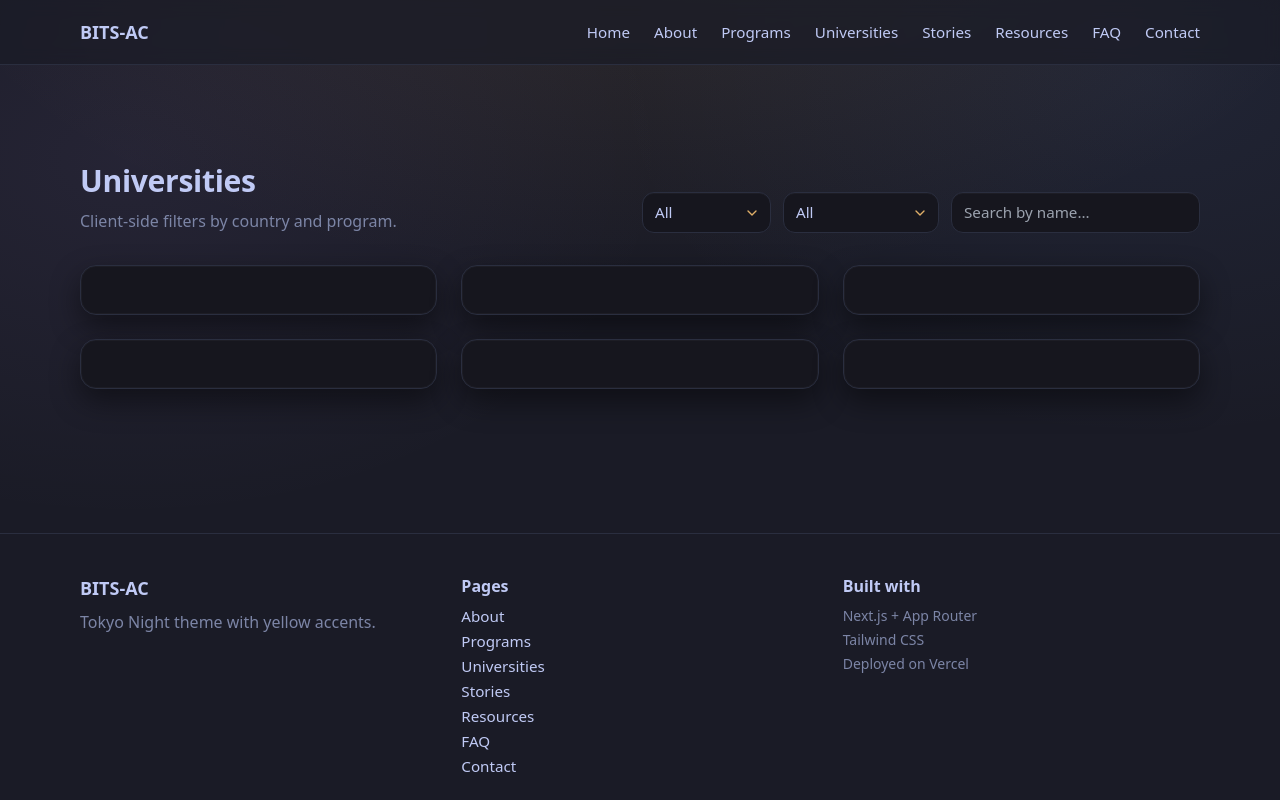
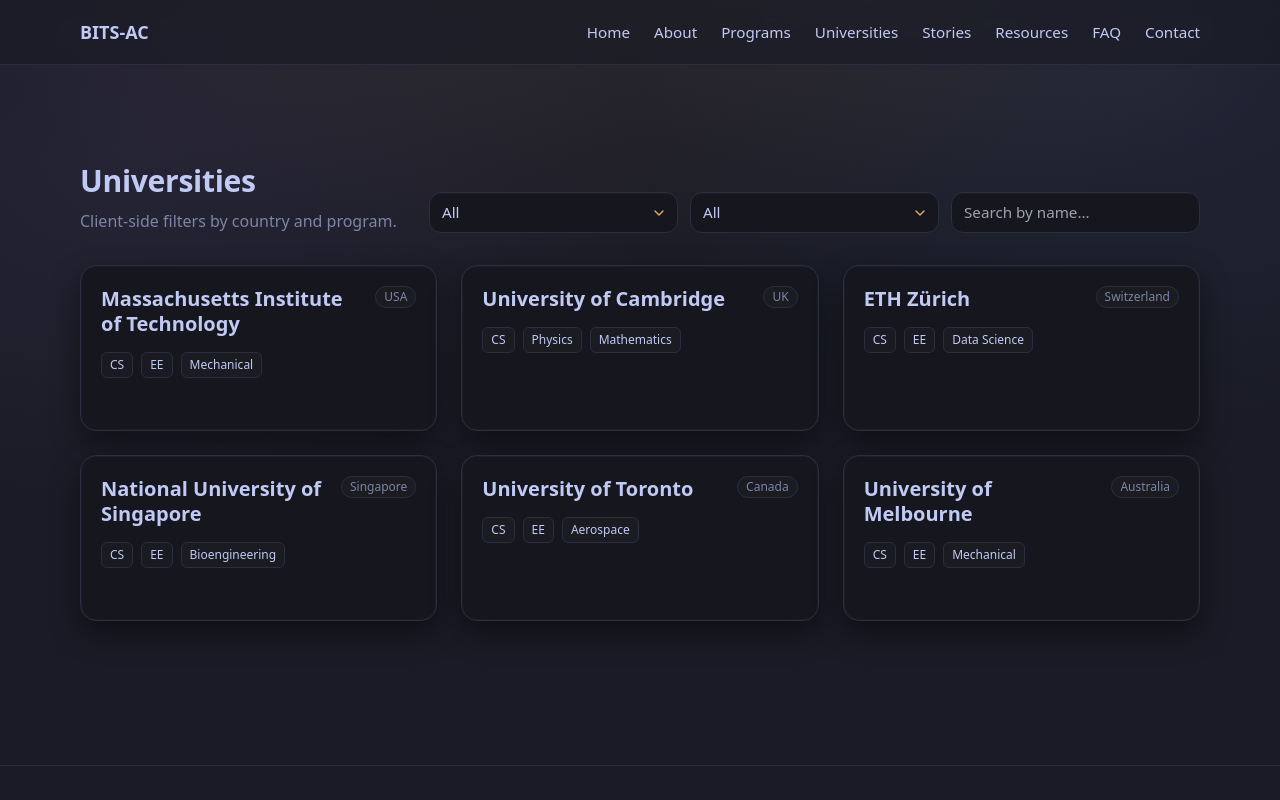
Before and after one commit to AnirudhSKrishnan/bridgetobits, a Next.js app: page /universities in a window 1280 px wide. Shown: the top 800 px of the page. Built offline with nearby package versions, Linux system fonts and the light colour scheme.

Commit message:
chore: tweak hero speed + fix Universities filters

```diff
--- a/app/globals.css
+++ b/app/globals.css
@@ -303,6 +303,15 @@
 @media (prefers-reduced-motion: reduce) {
   .reveal { transition: none; transform: none; opacity: 1; }
 }
+/* apply the SVG ripple on top of the flowing gradient */
+.hero-liquid { filter: url(#hero-water); }
+@media (prefers-reduced-motion: reduce) {
+  .hero-liquid { filter: none; }
+}
+
+/* (optional) make the sweep a bit faster for visibility */
+.hero-flow { background-size: 300% 300%; animation: heroFlow 8s ease-in-out infinite; }
+
 
 /* ---------- Marquee (kept from earlier, L→R) ---------- */
 .marquee { position: relative; overflow: hidden; }
@@ -349,3 +358,19 @@
   50%{background-position:100% 50%}
   100%{background-position:0% 50%}
 }
+.heroClip { width: min(1200px, 92vw); height: auto; display: block; margin-inline: auto; }
+.heroClip__text {
+  font-family: Inter, ui-sans-serif, system-ui, -apple-system, "Segoe UI", Roboto, "Helvetica Neue", Arial;
+  font-weight: 900;
+  letter-spacing: -0.02em;
+  line-height: .92;
+  font-size: clamp(56px, 9vw, 160px);
+}
+.sr-only {
+  position: absolute; width:1px; height:1px; padding:0; margin:-1px;
+  overflow:hidden; clip:rect(0,0,0,0); white-space:nowrap; border:0;
+}
+/* ensure card content is above the tint overlay */
+.card, .card-focusable { position: relative; }
+.card-focusable::after { z-index: 0; }
+.card-focusable > * { position: relative; z-index: 1; }
--- a/app/page.tsx
+++ b/app/page.tsx
@@ -25,9 +25,58 @@
             <span>🎓 Trusted by BITS students</span>
           </div>
 
-          <h1 className="hero-display">
-            <span className="hero-gradient-blue hero-flow">Study abroad, simplified.</span>
-          </h1>
+          {/* SEO/AT-friendly real heading (hidden visually) */}
+          <h1 className="sr-only">Study abroad, simplified.</h1>
+
+          {/* Gradient-only ripple headline using clipPath */}
+          <svg
+            className="heroClip"
+            viewBox="0 0 1400 320"
+            role="img"
+            aria-hidden="true"
+            preserveAspectRatio="xMidYMid meet"
+          >
+            <defs>
+              {/* flowing light-blue gradient */}
+     <linearGradient id="heroGrad" x1="0%" y1="0%" x2="100%" y2="0%">
+  <stop offset="0%"   stopColor="#8360c3" />
+  <stop offset="100%" stopColor="#2ebf91" />
+  <animateTransform
+    attributeName="gradientTransform"
+    type="translate"
+    values="-1 0; 1 0; -1 0"
+    dur="6s"
+    repeatCount="indefinite"
+  />
+</linearGradient>
+
+
+              {/* IMPORTANT: user space units so text coords match the viewBox */}
+              <clipPath id="heroClipPath" clipPathUnits="userSpaceOnUse">
+                <text
+                  x="50%"
+                  y="140"
+                  textAnchor="middle"
+                  className="heroClip__text"
+                >
+                  Study abroad,
+                  <tspan x="50%" y="290">simplified.</tspan>
+                </text>
+              </clipPath>
+            </defs>
+
+            {/* Apply ripple to the gradient rect; clip it with the text shape */}
+            <g clipPath="url(#heroClipPath)">
+              <rect
+                x="0"
+                y="0"
+                width="1400"
+                height="320"
+                fill="url(#heroGrad)"
+                filter="url(#hero-water)"  /* defined once in app/layout.tsx */
+              />
+            </g>
+          </svg>
 
           <p className="hero-sub">
             Navigate 2+2 and 3+1 transfer programs with confidence. Get expert guidance,
@@ -47,7 +96,7 @@
           <Reveal>
             <h2 className="h2" style={{ color: "var(--tn-text)" }}>Why this scaffold</h2>
           </Reveal>
-          <Reveal delay={120} variant="fade">
+        <Reveal delay={120} variant="fade">
             <p className="muted mt-2">Everything you need to ship a marketing site quickly.</p>
           </Reveal>
         </div>
--- a/app/universities/page.tsx
+++ b/app/universities/page.tsx
@@ -5,8 +5,12 @@
 import data from "@/data/universities.json";
 import { useMemo, useState } from "react";
 
-const countries = Array.from(new Set((data as Uni[]).map(u => u.country))).sort();
-const programs = Array.from(new Set((data as Uni[]).flatMap(u => u.programs))).sort();
+const allUnis = data as Uni[];
+
+const countries = Array.from(new Set(allUnis.map((u) => u.country))).sort();
+const programs = Array.from(
+  new Set(allUnis.flatMap((u) => u.programs))
+).sort();
 
 export default function Universities() {
   const [country, setCountry] = useState<string>("All");
@@ -14,10 +18,16 @@
   const [query, setQuery] = useState<string>("");
 
   const filtered = useMemo(() => {
-    return (data as Uni[]).filter(u => {
+    const q = query.trim().toLowerCase();
+
+    return allUnis.filter((u) => {
       const countryOk = country === "All" || u.country === country;
       const programOk = program === "All" || u.programs.includes(program);
-      const queryOk = !query || u.name.toLowerCase().includes(query.toLowerCase());
+      const queryOk =
+        !q ||
+        u.name.toLowerCase().includes(q) ||
+        (u.city && u.city.toLowerCase().includes(q)) ||
+        u.programs.some((p) => p.toLowerCase().includes(q));
       return countryOk && programOk && queryOk;
     });
   }, [country, program, query]);
@@ -26,30 +36,65 @@
     <Section>
       <div className="flex flex-col md:flex-row md:items-end md:justify-between gap-4">
         <div>
-          <h1 className="h2" style={{ color: "var(--tn-text)" }}>Universities</h1>
-          <p className="muted mt-2">Client-side filters by country and program.</p>
+          <h1 className="h2" style={{ color: "var(--tn-text)" }}>
+            Universities
+          </h1>
+          <p className="muted mt-2">
+            Client-side filters by country and program.
+          </p>
         </div>
-        <div className="grid grid-cols-2 md:flex gap-3">
-          <select className="input" value={country} onChange={e => setCountry(e.target.value)}>
+
+        {/* controls */}
+        <div className="grid grid-cols-2 sm:grid-cols-3 gap-3 items-center">
+          <select
+            className="input"
+            value={country}
+            onChange={(e) => setCountry(e.target.value)}
+            aria-label="Filter by country"
+          >
             <option>All</option>
-            {countries.map(c => <option key={c}>{c}</option>)}
+            {countries.map((c) => (
+              <option key={c}>{c}</option>
+            ))}
           </select>
-          <select className="input" value={program} onChange={e => setProgram(e.target.value)}>
+
+          <select
+            className="input"
+            value={program}
+            onChange={(e) => setProgram(e.target.value)}
+            aria-label="Filter by program"
+          >
             <option>All</option>
-            {programs.map(p => <option key={p}>{p}</option>)}
+            {programs.map((p) => (
+              <option key={p}>{p}</option>
+            ))}
           </select>
+
           <input
-            className="input col-span-2 md:col-span-1"
+            className="input col-span-2 sm:col-span-1"
             placeholder="Search by name..."
             value={query}
-            onChange={e => setQuery(e.target.value)}
+            onChange={(e) => setQuery(e.target.value)}
+            aria-label="Search by name"
           />
         </div>
       </div>
 
-      <div className="grid md:grid-cols-2 lg:grid-cols-3 gap-6 mt-8">
-        {filtered.map((u) => <UniCard key={u.name} uni={u} />)}
-      </div>
+      {/* results */}
+      {filtered.length === 0 ? (
+        <div
+          className="mt-10 text-center"
+          style={{ color: "var(--tn-muted)" }}
+        >
+          No matches. Try clearing filters.
+        </div>
+      ) : (
+        <div className="grid md:grid-cols-2 lg:grid-cols-3 gap-6 mt-8">
+          {filtered.map((u) => (
+            <UniCard key={`${u.name}-${u.country}`} uni={u} />
+          ))}
+        </div>
+      )}
     </Section>
   );
 }
--- a/components/uni-card.tsx
+++ b/components/uni-card.tsx
@@ -1,7 +1,94 @@
+// components/uni-card.tsx
+import React from "react";
+
+export type Uni = {
+  name: string;
+  country: string;
+  city?: string;
+  programs: string[];       // e.g. ["2+2", "3+1"]
+  website?: string;         // e.g. "https://example.edu"
+  badge?: string;           // optional small tag like "Top Choice"
+};
+
 export default function UniCard({ uni }: { uni: Uni }) {
+  const Wrapper = uni.website ? "a" : "div";
+  const props = uni.website
+    ? { href: uni.website, target: "_blank", rel: "noopener noreferrer" }
+    : {};
+
   return (
-    <div className="card card-focusable" tabIndex={0}>
-      {/* ...existing content... */}
-    </div>
+    <Wrapper
+      {...(props as any)}
+      className="card card-focusable group block"
+      style={{ padding: "1.25rem" }}
+    >
+      <div className="flex items-start justify-between gap-3">
+        <h3
+          className="text-xl font-semibold leading-tight"
+          style={{ color: "var(--tn-text)" }}
+        >
+          {uni.name}
+        </h3>
+
+        <span
+          className="text-xs px-2 py-0.5 rounded-full"
+          style={{
+            border: "1px solid var(--tn-border)",
+            color: "var(--tn-muted)",
+            background: "rgba(255,255,255,0.02)",
+            whiteSpace: "nowrap",
+          }}
+        >
+          {uni.country}
+        </span>
+      </div>
+
+      {(uni.city || uni.badge) && (
+        <div className="mt-1 flex items-center gap-2 text-sm">
+          {uni.city && (
+            <span className="muted" style={{ color: "var(--tn-muted)" }}>
+              {uni.city}
+            </span>
+          )}
+          {uni.badge && (
+            <span
+              className="text-xs px-1.5 py-0.5 rounded-md"
+              style={{
+                border: "1px solid var(--tn-border)",
+                color: "var(--tn-text)",
+                background:
+                  "linear-gradient(90deg, rgba(255,255,255,0.04), rgba(255,255,255,0.02))",
+              }}
+            >
+              {uni.badge}
+            </span>
+          )}
+        </div>
+      )}
+
+      <div className="mt-4 flex flex-wrap gap-2">
+        {uni.programs.map((p) => (
+          <span
+            key={p}
+            className="text-xs px-2 py-1 rounded-md"
+            style={{
+              border: "1px solid var(--tn-border)",
+              color: "var(--tn-text)",
+              background: "rgba(255,255,255,0.02)",
+            }}
+          >
+            {p}
+          </span>
+        ))}
+      </div>
+
+      {/* subtle hover affordance */}
+      <div
+        className="mt-4 text-xs opacity-0 group-hover:opacity-100 transition-opacity"
+        style={{ color: "var(--tn-muted)" }}
+      >
+        {uni.website ? "Open website ↗" : "\u00A0"}
+      </div>
+    </Wrapper>
   );
 }
```
